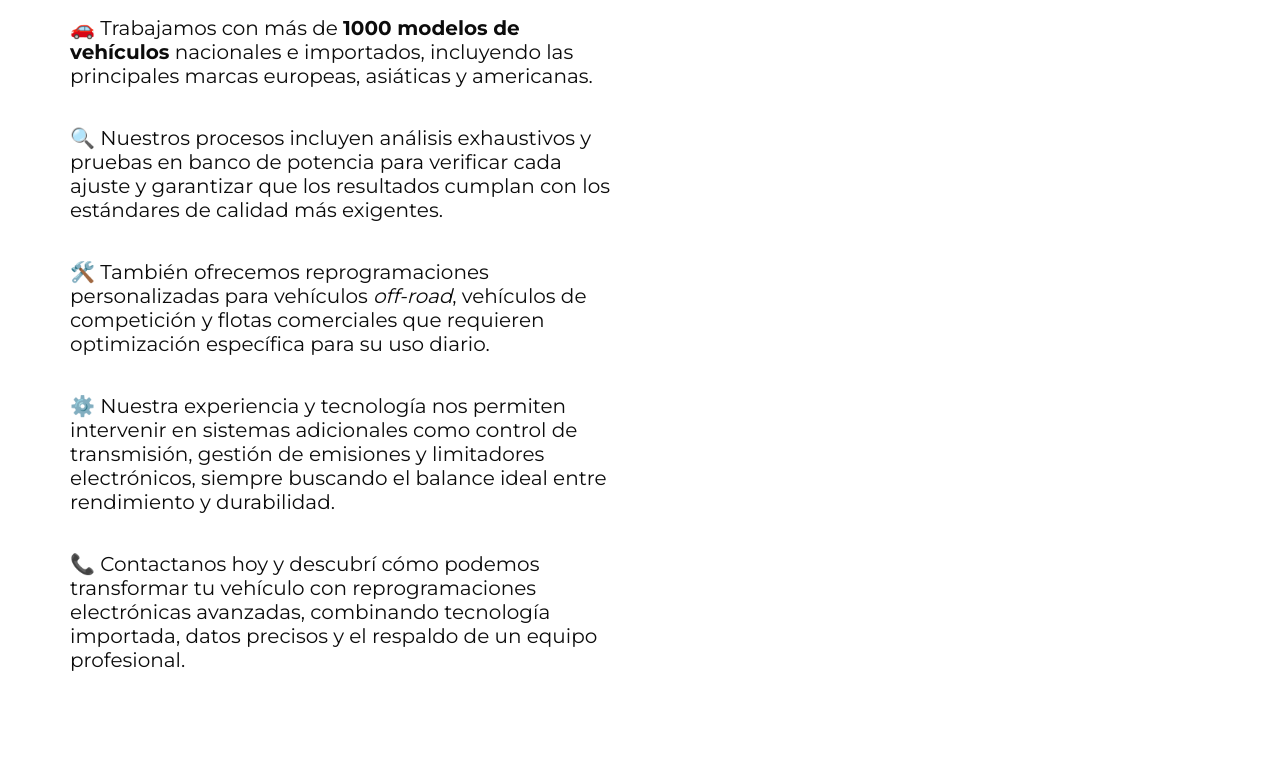
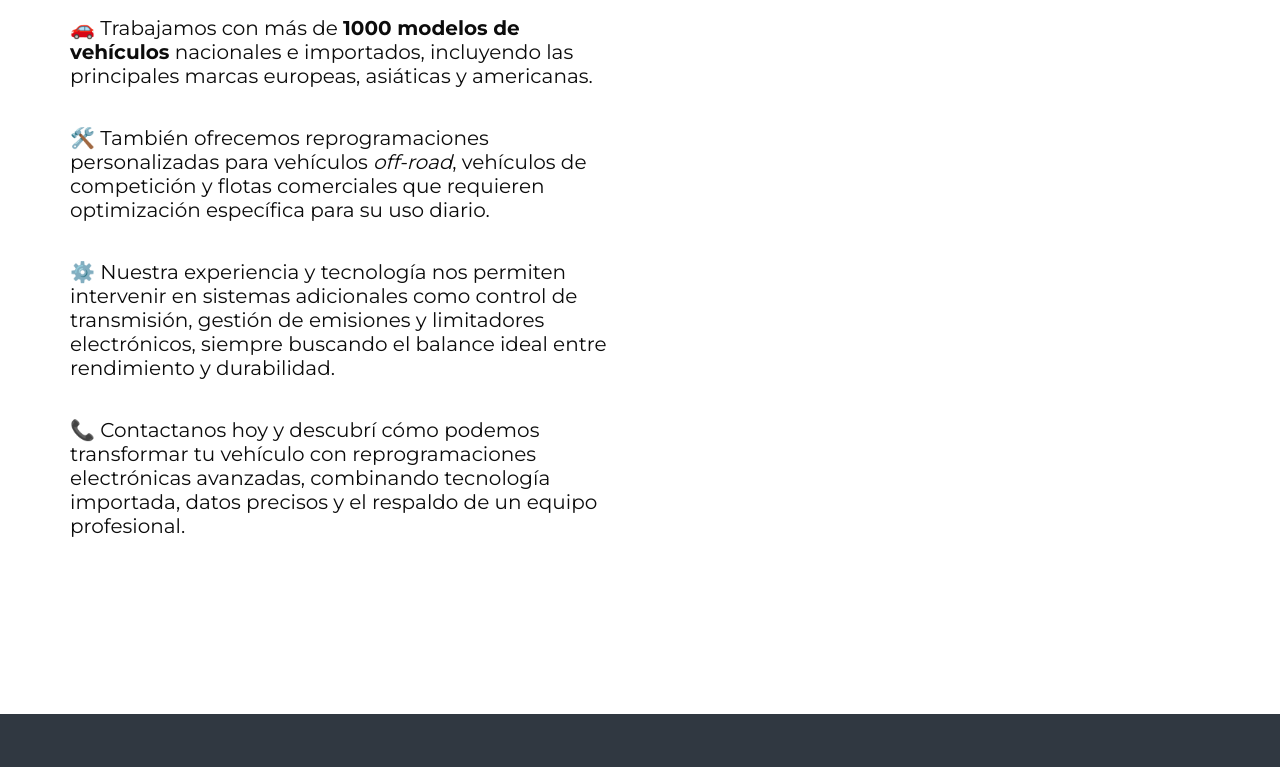
Before and after one commit to gdrpower/web, a plain HTML site: page reprosinfo.html in a window 1280 px wide. Shown: the part 1300-2067 px from the top of the page. Drawn offline with nearby package versions, Linux system fonts and the light colour scheme; some packages are replaced by stand-ins of ours.

Commit message:
Update reprosinfo.html

```diff
--- a/reprosinfo.html
+++ b/reprosinfo.html
@@ -144,7 +144,6 @@
                   </div>
                   <h5>🚗 Trabajamos con más de <strong>1000 modelos de vehículos</strong> nacionales e importados, incluyendo las principales marcas europeas, asiáticas y americanas.</h5>
 
-                  <h5>🔍 Nuestros procesos incluyen análisis exhaustivos y pruebas en banco de potencia para verificar cada ajuste y garantizar que los resultados cumplan con los estándares de calidad más exigentes.</h5>
 
                   <h5>🛠️ También ofrecemos reprogramaciones personalizadas para vehículos <em>off-road</em>, vehículos de competición y flotas comerciales que requieren optimización específica para su uso diario.</h5>
 
```
